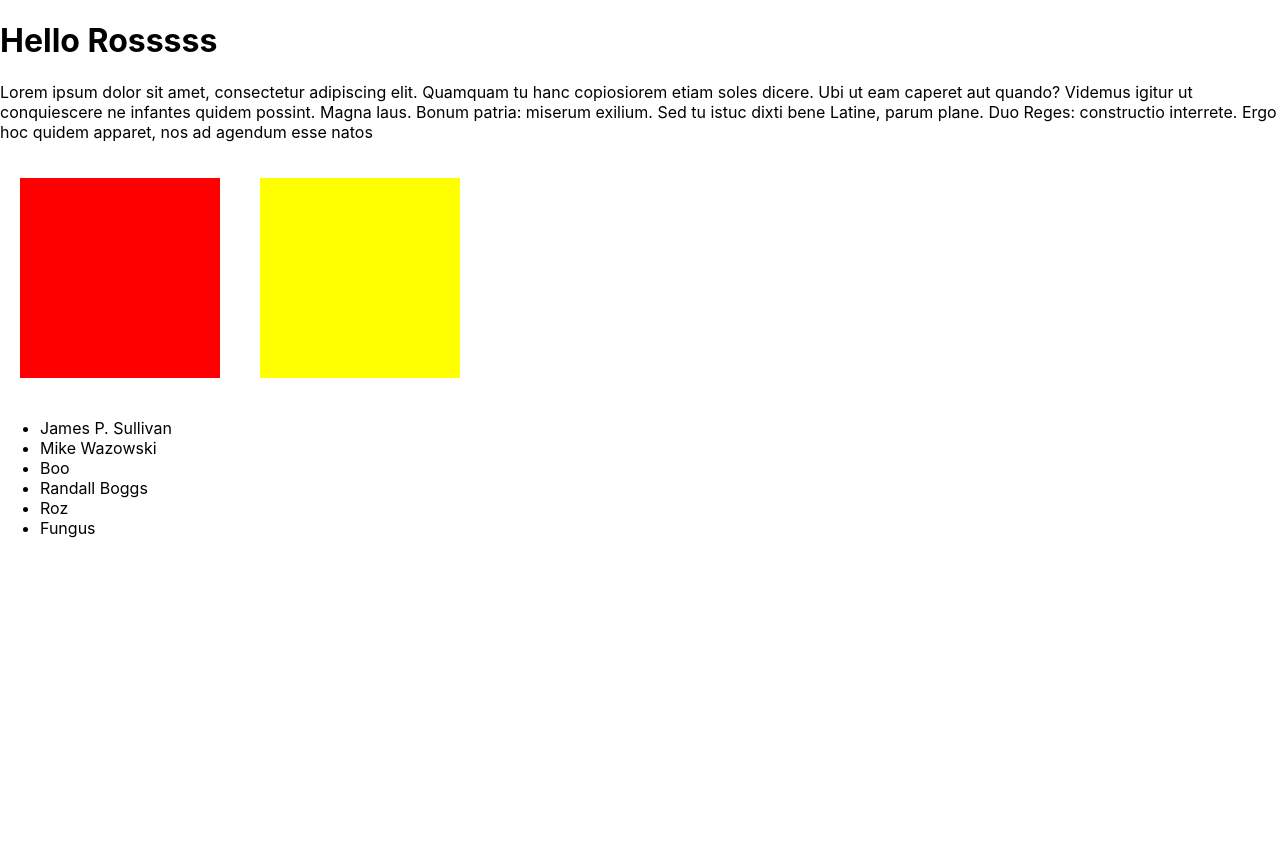
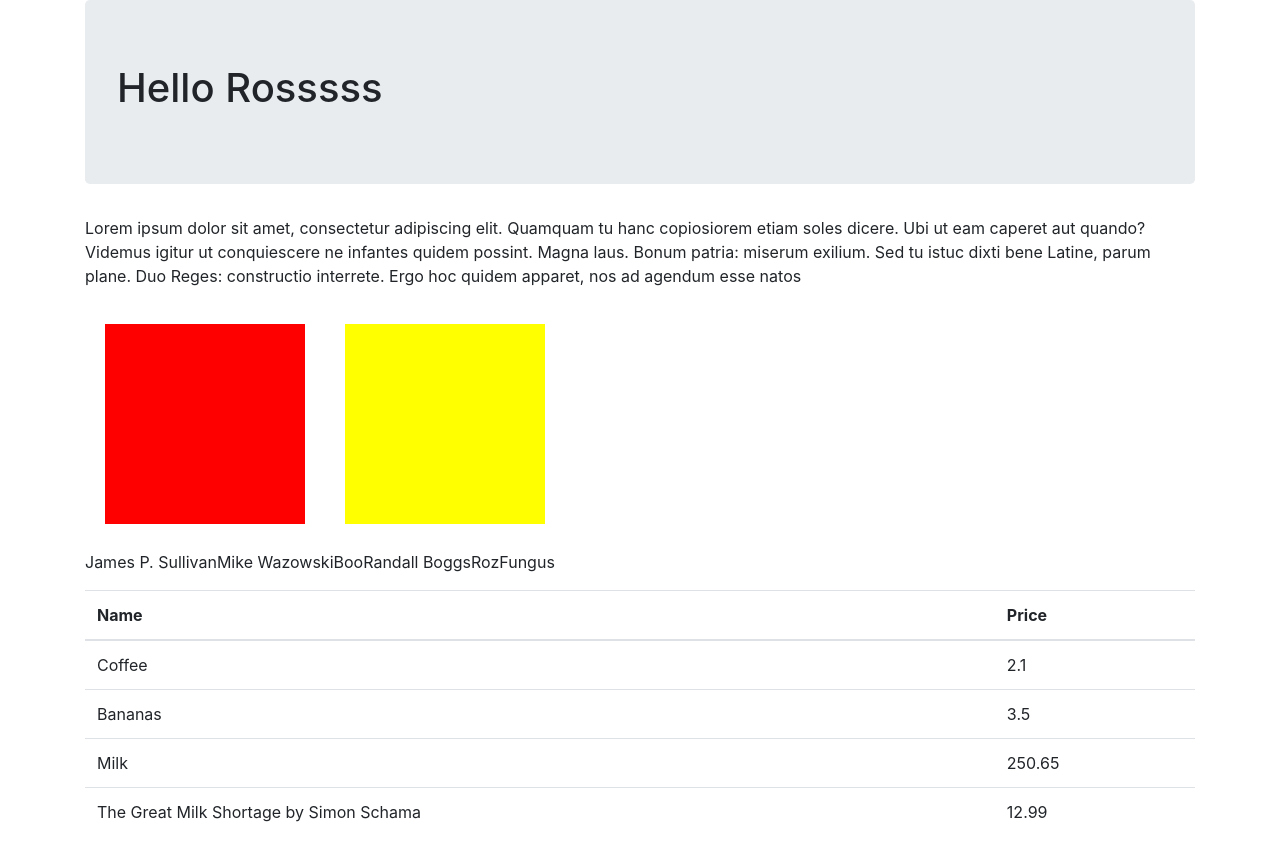
Before and after one commit to ross-ferreira/week-9-challenge01, a React (Create React App) app: page / in a window 1280 px wide. Before the commit the page ends 800 px from the top, so only its background shows below. Built offline with nearby package versions, Linux system fonts and the light colour scheme.

Commit message:
Completed the Tricky Challenege for BASKET

```diff
--- a/public/index.html
+++ b/public/index.html
@@ -2,6 +2,10 @@
 <html lang="en">
   <head>
     <meta charset="utf-8" />
+    <link
+rel="stylesheet" href="https://maxcdn.bootstrapcdn.com/bootstrap/4.3.1/css/bootstrap.min.css" integrity="sha384-ggOyR0iXCbMQv3Xipma34MD+dH/1fQ784/j6cY/iJTQUOhcWr7x9JvoRxT2MZw1T" crossorigin="anonymous"
+/>
+
     <link rel="icon" href="%PUBLIC_URL%/favicon.ico" />
     <meta name="viewport" content="width=device-width, initial-scale=1" />
     <meta name="theme-color" content="#000000" />
@@ -28,7 +32,7 @@
   </head>
   <body>
     <noscript>You need to enable JavaScript to run this app.</noscript>
-    <div id="root"></div>
+    <div id="root" class="container"></div>
     <!--
       This HTML file is a template.
       If you open it directly in the browser, you will see an empty page.
--- /dev/null
+++ b/src/Basket.js
@@ -0,0 +1,16 @@
+import React from "react";
+// we use className to add classes for Bootstrap styling
+
+const Basket = ({items}) => (
+    <table className="table">
+    <thead>
+      <tr><th>Name</th><th>Price</th></tr>
+    </thead>
+    <tbody>
+{ items.map((a, i) => (
+<tr key={ i }><td>{ a.name }</td><td>{ a.price }</td></tr>
+))} </tbody>
+</table>
+
+);
+export default Basket;
--- a/src/Stuff.js
+++ b/src/Stuff.js
@@ -5,6 +5,14 @@ import Header from './Header';
 import Paragraph from './Paragraph';
 import Square from './Square';
 import People from './People';
+import Basket from './Basket';
+
+let items = [
+    { name: "Coffee", price: 2.10 },
+    { name: "Bananas", price: 3.50 },
+    { name: "Milk", price: 250.65 },
+    { name: "The Great Milk Shortage by Simon Schama", price: 12.99 },
+];
 
  const Stuff = ({square}) => (
 <React.Fragment>
@@ -15,6 +23,7 @@ import People from './People';
     {square? <Square color="red"/> : null}
     <Square />{/* Please note the Difference, the default checks to see if the property exsists and if it does and has no value it will push through what the default value is, in this case yellow */}
     <People names={["James P. Sullivan", "Mike Wazowski", "Boo", "Randall Boggs", "Roz", "Fungus"]}/>
+    <Basket items={ items }/>
 </React.Fragment>
 );
 export default Stuff;
```
